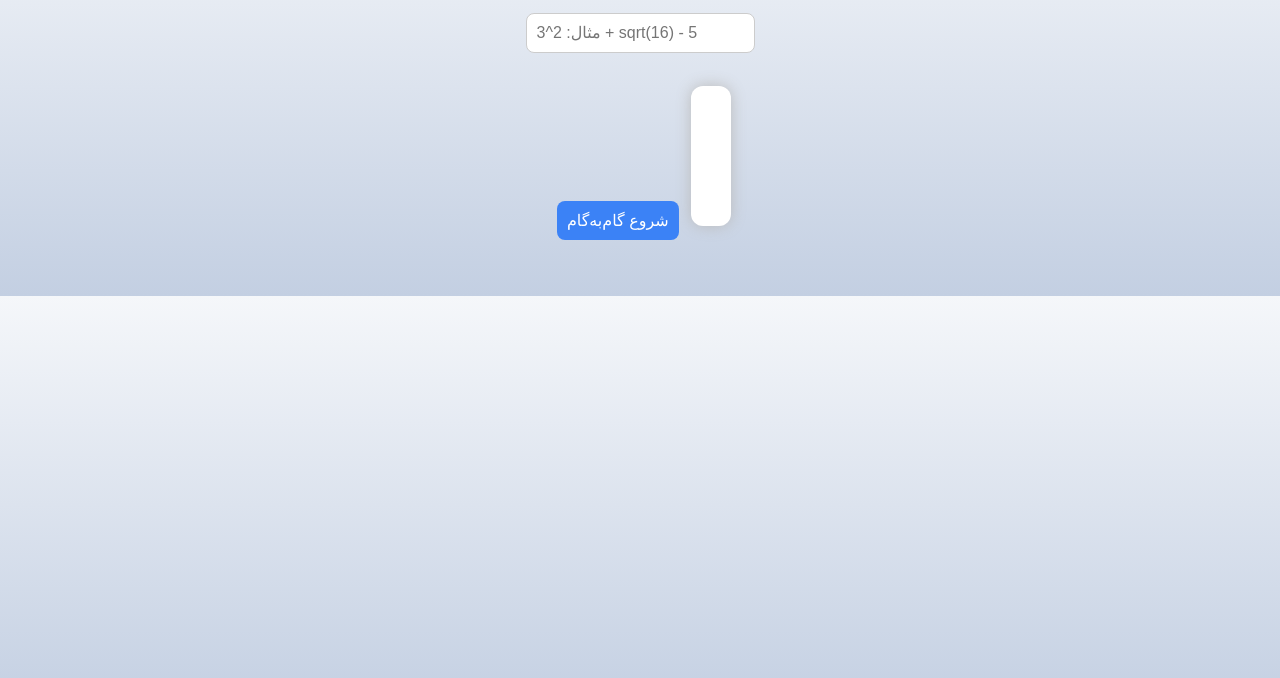
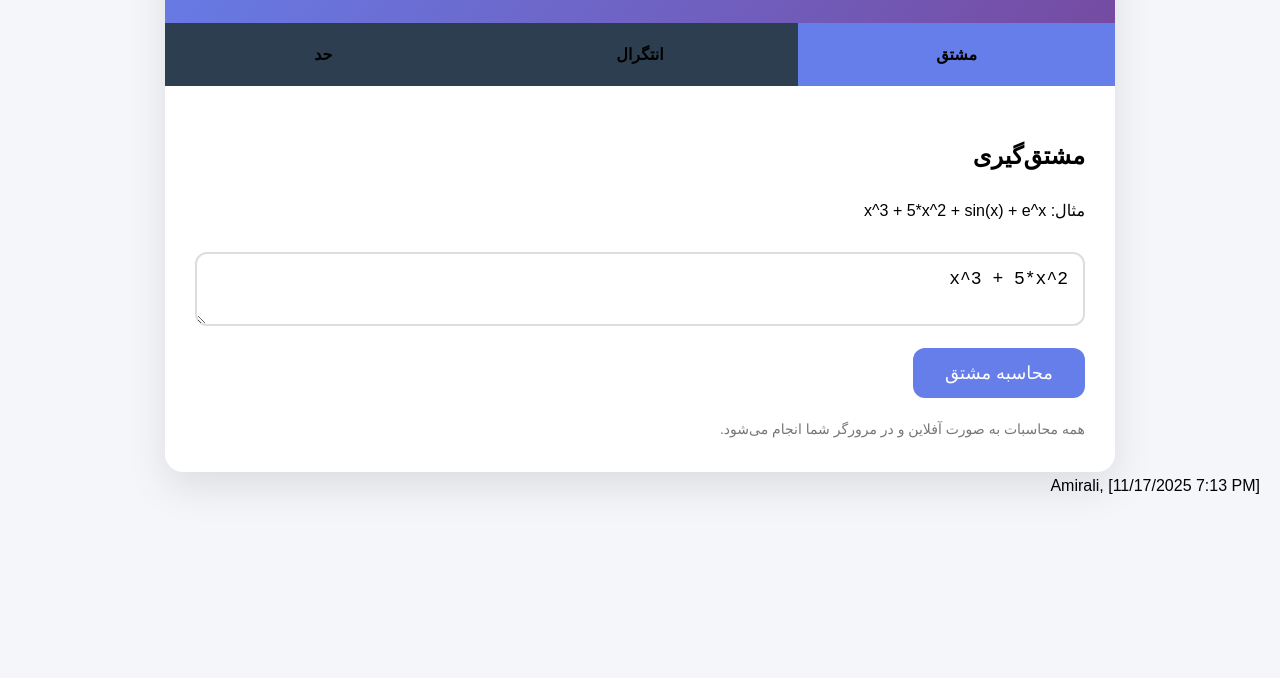
Before and after one commit to Federalmath/Federalmath.github.io, a plain HTML site: page calculator.html in a window 1280 px wide. Shown: the part 122-800 px from the top of the page. Drawn offline with nearby package versions, Linux system fonts and the light colour scheme; a small style sheet from the web is missing.

Commit message:
Update calculator.html
new

```diff
--- a/calculator.html
+++ b/calculator.html
@@ -1,140 +1,148 @@
+Amirali, [11/17/2025 7:13 PM]
 <!DOCTYPE html>
-<html lang="fa">
+<html lang="fa" dir="rtl">
 <head>
     <meta charset="UTF-8">
     <meta name="viewport" content="width=device-width, initial-scale=1.0">
-<title>ماشین حساب عددی امن</title>
-<script src="https://cdnjs.cloudflare.com/ajax/libs/mathjs/11.11.0/math.min.js"></script>
+    <title>ماشین حساب مشتق، انتگرال و حد</title>
+
+    <!-- فونت فارسی زیبا -->
+    <link rel="stylesheet" href="https://cdn.jsdelivr.net/npm/vazirmatn@33.0.0/Vazirmatn-font-face.css">
+
+    <!-- KaTeX برای نمایش ریاضی (سبک‌تر و سریع‌تر از MathJax) -->
+    <link rel="stylesheet" href="https://cdn.jsdelivr.net/npm/katex@0.16.10/dist/katex.min.css">
+    <script defer src="https://cdn.jsdelivr.net/npm/katex@0.16.10/dist/katex.min.js"></script>
+    <script defer src="https://cdn.jsdelivr.net/npm/katex@0.16.10/dist/contrib/auto-render.min.js"
+            onload="renderMathInElement(document.body, {delimiters: [{left: '$$', right: '$$', display: true}, {left: '\\(', right: '\\)', display: false}]});"></script>
+
     <style>
-body {
-    font-family: 'Vazirmatn', sans-serif;
-    background: linear-gradient(180deg, #f5f7fa, #c3cfe2);
-    text-align: center;
-    padding: 40px;
-}
-h1 { color: #222; margin-bottom: 20px; }
-input, button {
-    padding: 10px;
-    margin: 8px;
-    font-size: 16px;
-    border: 1px solid #ccc;
-    border-radius: 8px;
-}
-button {
-    cursor: pointer;
-    background-color: #3b82f6;
-    color: #fff;
-    border: none;
-    transition: 0.2s;
-}
-button:hover { background-color: #2563eb; }
-#steps {
-    margin-top: 25px;
-    text-align: left;
-    display: inline-block;
-    background: #fff;
-    padding: 20px;
-    border-radius: 12px;
-    box-shadow: 0 0 15px #bbb;
-    max-width: 600px;
-    min-height: 100px;
-    direction: rtl;
-    font-size: 17px;
-}
-.step { margin-bottom: 12px; animation: fadeIn 0.4s ease; }
-@keyframes fadeIn {
-    from {opacity: 0; transform: translateY(5px);}
-    to {opacity: 1; transform: translateY(0);}
-}
+        body {font-family: 'Vazirmatn', sans-serif; background: #f4f6f9; margin:0; padding:20px; line-height:1.7;}
+        .container {max-width: 950px; margin:0 auto; background:#fff; border-radius:18px; overflow:hidden; box-shadow:0 15px 40px rgba(0,0,0,0.1);}
+        h1 {background: linear-gradient(135deg,#667eea,#764ba2); color:white; margin:0; padding:25px; text-align:center; font-size:28px;}
+        .tabs {display:flex; background:#2c3e50;}
+        .tab {flex:1; padding:18px; text-align:center; cursor:pointer; transition:0.3s; font-weight:bold;}
+        .tab.active {background:#667eea;}
+        .content {padding:30px;}
+        textarea, input[type=text] {width:100%; padding:15px; margin:12px 0; border:2px solid #ddd; border-radius:12px; font-size:18px; font-family: 'Vazirmatn', monospace;}
+        button {background:#667eea; color:white; border:none; padding:14px 32px; border-radius:12px; font-size:18px; cursor:pointer; margin-top:10px;}
+        button:hover {background:#5a6fd8;}
+        .result {margin-top:25px; padding:20px; background:#f8f9ff; border-right:6px solid #667eea; border-radius:12px; font-size:19px;}
+        .loading {color:#667eea; font-size:20px; text-align:center;}
+        .note {font-size:14px; color:#777; margin-top:20px;}
     </style>
 </head>
 <body>
+    <div class="container">
+        <h1>ماشین حساب پیشرفته مشتق، انتگرال و حد</h1>
 
-<h1>🧮 ماشین حساب عددی امن</h1>
+        <div class="tabs">
+            <div class="tab active" data-tab="deriv">مشتق</div>
+            <div class="tab" data-tab="integ">انتگرال</div>
+            <div class="tab" data-tab="limit">حد</div>
+        </div>
 
-<input type="text" id="question" placeholder="مثال: 2^3 + sqrt(16) - 5">
-<br>
-<button id="startButton">شروع گام‌به‌گام</button>
-<button id="nextButton" style="display:none;">مرحله بعد ➜</button>
+        <div class="content">
+            <!-- مشتق -->
+            <div id="deriv" class="tab-content">
+                <h2>مشتق‌گیری</h2>
+                <p>مثال: x^3 + 5*x^2 + sin(x) + e^x</p>
+                <textarea id="expr-deriv" placeholder="تابع f(x) را وارد کنید">x^3 + 5*x^2</textarea>
+                <button onclick="calc('derivative')">محاسبه مشتق</button>
+            </div>
 
-<div id="steps"></div>
+            <!-- انتگرال -->
+            <div id="integ" class="tab-content" style="display:none">
+                <h2>انتگرال نامعین</h2>
+                <p>مثال: x^2 + 4*x + 1/x</p>
+                <textarea id="expr-integ" placeholder="تابع را وارد کنید">x^2 + 4*x</textarea>
+                <button onclick="calc('integral')">محاسبه انتگرال</button>
+            </div>
 
+            <!-- حد -->
+            <div id="limit" class="tab-content" style="display:none">
+                <h2>محاسبه حد</h2>
+                <p>مثال: (x^2-4)/(x-2) وقتی x → 2</p>
+                <textarea id="expr-limit" placeholder="عبارت حد">(x^2 - 4)/(x - 2)</textarea>
+                <p>مقدار تقریبی x: <input type="text" id="limit-x" value="2" style="width:100px;"></p>
+                <button onclick="calc('limit')">محاسبه حد</button>
+            </div>
+
+            <div id="result"></div>
+            <div class="note">همه محاسبات به صورت آفلاین و در مرورگر شما انجام می‌شود.</div>
+        </div>
+    </div>
+
+    <!-- کتابخانه اصلی Math.js -->
+    <script src="https://cdnjs.cloudflare.com/ajax/libs/mathjs/12.0.0/math.min.js"></script>
+
+Amirali, [11/17/2025 7:13 PM]
 <script>
-let steps = [];
-let currentStep = 0;
+        // تب‌ها
+        document.querySelectorAll('.tab').forEach(t => {
+            t.addEventListener('click', () => {
+                document.querySelectorAll('.tab').forEach(x => x.classList.remove('active'));
+                document.querySelectorAll('.tab-content').forEach(x => x.style.display = 'none');
+                t.classList.add('active');
+                document.getElementById(t.dataset.tab).style.display = 'block';
+            });
+        });
 
-// بررسی پرانتزهای متعادل
-function isBalanced(expr) {
-    let stack = [];
-    for (let ch of expr) {
-        if (ch === '(') stack.push(ch);
-        else if (ch === ')') {
-            if (stack.length === 0) return false;
-            stack.pop();
-        }
-    }
-    return stack.length === 0;
+        function calc(type) {
+            let expr = '';
+            let xval = null;
+
+            if (type === 'derivative') expr = document.getElementById('expr-deriv').value;
+            if (type === 'integral') expr = document.getElementById('expr-integ').value;
+            if (type === 'limit') {
+                expr = document.getElementById('expr-limit').value;
+                xval = document.getElementById('limit-x').value;
             }
 
-// آماده‌سازی مراحل
-function prepareSteps() {
-    steps = [];
-    currentStep = 0;
+            if (!expr.trim()) return alert('لطفاً عبارت را وارد کنید!');
 
-    let exprInput = document.getElementById('question').value.trim();
+            document.getElementById('result').innerHTML = '<div class="loading">در حال محاسبه...</div>';
 
-    if(exprInput === "") {
-        steps.push('❗ لطفاً ابتدا یک عبارت عددی وارد کنید.');
-        return;
+            setTimeout(() => {
+                try {
+                    let result = '';
+                    let steps = '';
+
+                    if (type === 'derivative') {
+                        const node = math.parse(expr);
+                        const deriv = math.derivative(node, 'x');
+                        result = deriv.toString();
+                        steps = مشتق ${expr} = ${result};
                     }
 
-    // فیلتر کردن کاراکترهای غیرمجاز به شکل امن
-    exprInput = exprInput.replace(/[^0-9+\-*/^().,]/g, '');
-
-    if(!isBalanced(exprInput)) {
-        steps.push('❗ پرانتزهای عبارت نامتعادل هستند.');
-        return;
+                    else if (type === 'integral') {
+                        const node = math.parse(expr);
+                        const integ = math.integrate(node, 'x');  // انتگرال نامعین
+                        result = integ.toString() + ' + C';
+                        steps = ∫(${expr}) dx = ${result};
                     }
 
-    try {
-        steps.push(عبارت وارد شده: ${exprInput});
-        steps.push('🔹 مرحله ۱: بررسی عملیات موجود (جمع، تفریق، ضرب، تقسیم، توان، رادیکال و توابع ساده)');
-        const expr = math.parse(exprInput);
-        steps.push(🔹 مرحله ۲: نمایش ساختار داخلی عبارت: ${expr.toString()});
-        const value = expr.evaluate();
-        steps.push(🔹 مرحله ۳: محاسبه مقدار نهایی: ${value});
-    } catch {
-        steps.push('⚠️ خطا در محاسبه. لطفاً فقط عبارات عددی معتبر وارد کنید.');
-    }
+                    else if (type === 'limit') {
+                        const val = parseFloat(xval);
+                        const node = math.parse(expr);
+                        const compiled = node.compile();
+                        // تقریب عددی حد از دو طرف
+                        const left  = compiled.evaluate({x: val - 0.0001});
+                        const right = compiled.evaluate({x: val + 0.0001});
+                        result = math.round((left + right)/2, 8);
+                        steps = وقتی x → ${val}، مقدار تابع ≈ $${result}$;
                     }
 
-// نمایش مرحله بعد
-function showNextStep() {
-    if(currentStep < steps.length) {
-        const stepsDiv = document.getElementById('steps');
-        const div = document.createElement('div');
-        div.className = 'step';
-        div.textContent = steps[currentStep];
-        stepsDiv.appendChild(div);
-        currentStep++;
-        if(currentStep === steps.length) {
-            document.getElementById('nextButton').style.display = 'none';
+                    document.getElementById('result').innerHTML =
+                        <div class="result">
+                            <h3>نتیجه:</h3>
+                            <p>$$${result}$$</p>
+                            <small>${steps}</small>
+                        </div>;
+                } catch (e) {
+                    document.getElementById('result').innerHTML = <div class="result" style="color:red;">خطا: ${e.message}</div>;
                 }
+            }, 300);
         }
-}
-
-document.getElementById('startButton').addEventListener('click', function(){
-    document.getElementById('steps').innerHTML = '';
-    prepareSteps();
-    currentStep = 0;
-    if(steps.length > 0){
-        document.getElementById('nextButton').style.display = 'inline-block';
-        showNextStep();
-    }
-});
-
-document.getElementById('nextButton').addEventListener('click', showNextStep);
     </script>
-
 </body>
 </html>
```
Lines whose indentation alone changed are shown as unchanged.
